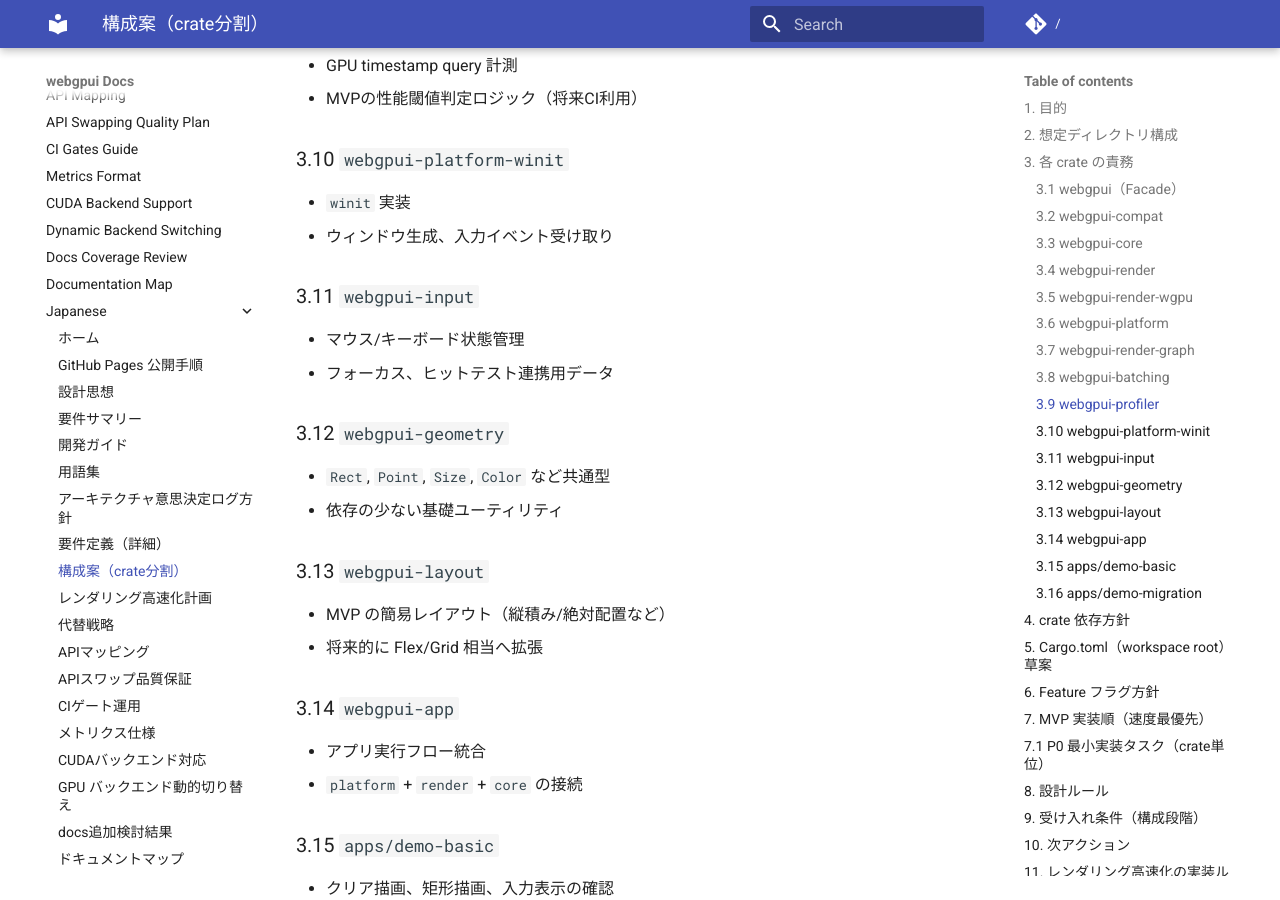
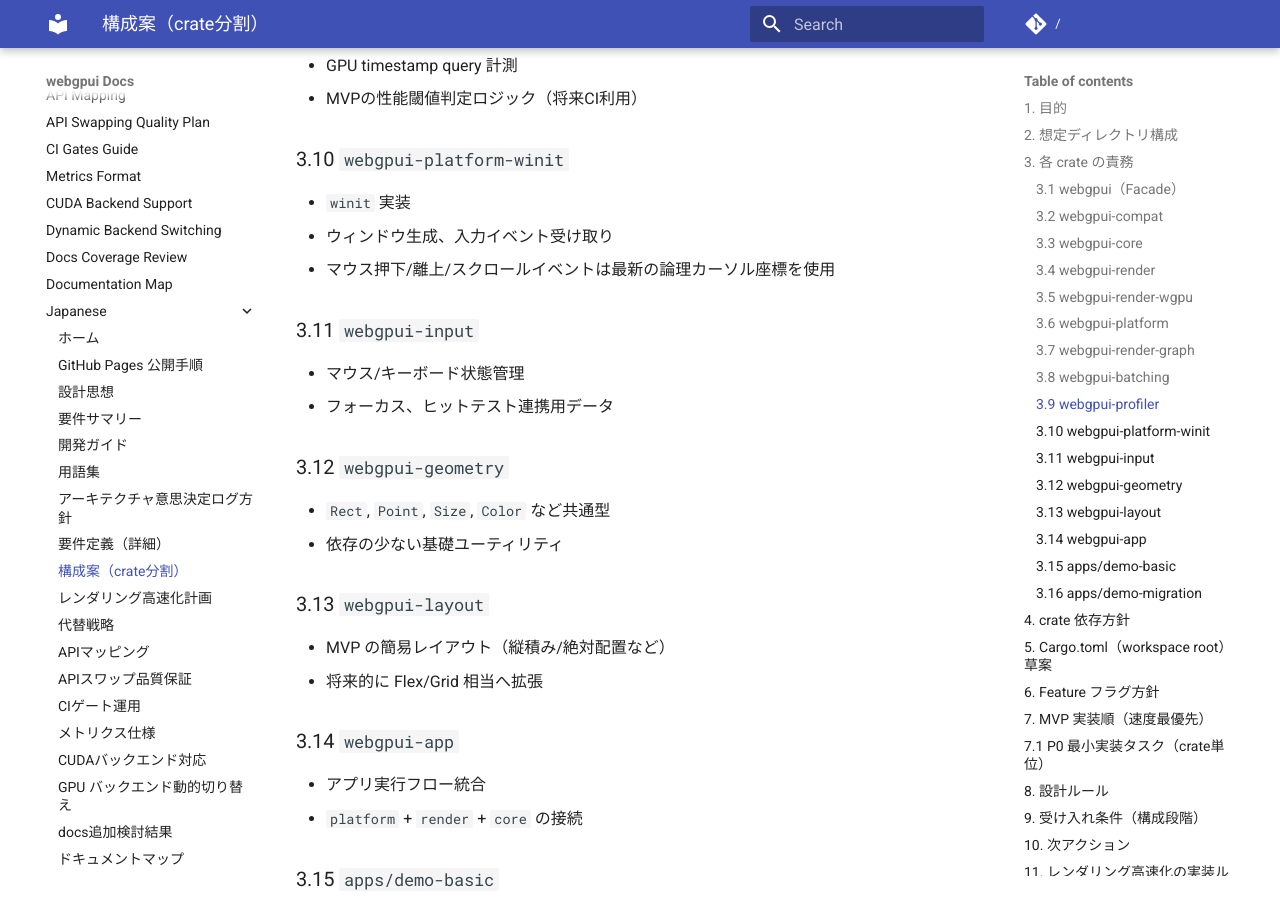
Before and after one commit to ChanyaVRC/webgpui, an MkDocs documentation site: the page built from docs/ja/workspace-architecture.md, in a window 1280 px wide and 900 px high, scrolled down 2308 px. Built offline with MkDocs 1.6.1 and Material for MkDocs 9.7.7, drawn with Linux system fonts in a browser that asks for light colours; comment, search, counter and statistics services are not loaded.

Commit message:
docs(architecture): clarify cursor-position semantics for mouse events

```diff
--- a/docs/ja/workspace-architecture.md
+++ b/docs/ja/workspace-architecture.md
@@ -79,6 +79,7 @@ webgpui/
 ### 3.10 `webgpui-platform-winit`
 - `winit` 実装
 - ウィンドウ生成、入力イベント受け取り
+- マウス押下/離上/スクロールイベントは最新の論理カーソル座標を使用
 
 ### 3.11 `webgpui-input`
 - マウス/キーボード状態管理
```
Also changed, not shown: docs/workspace-architecture.md (+1 -0 lines).
